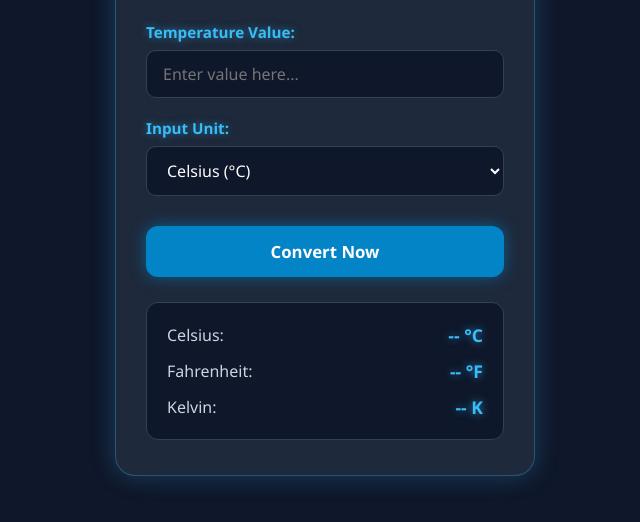
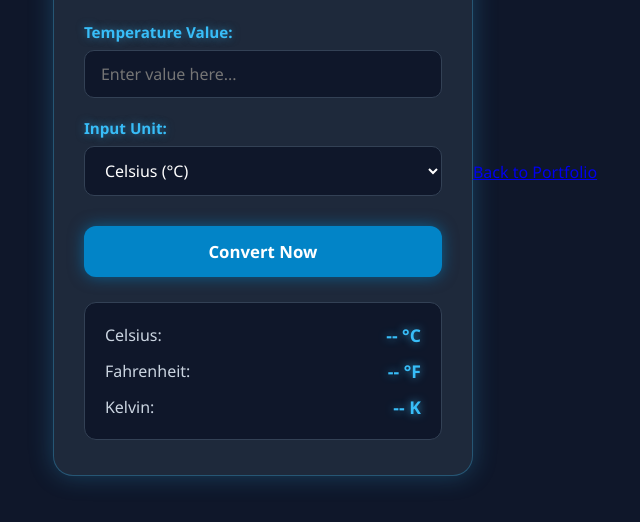
Before and after one commit to Mariam-Mousa223/Temperature-Converter, a plain HTML site: page index.html in a window 1280 px wide. Shown: the part 228-750 px from the top of the page, without its empty margins (315-955 px from the left). Drawn offline with Linux system fonts and the light colour scheme.

Commit message:
Update index.html with back link and clean up
Removed a commented line in the HTML and added a back link to the portfolio.

```diff
--- a/index.html
+++ b/index.html
@@ -10,7 +10,6 @@
 
     <div class="converter-card">
         <h1>Temperature Converter 🌡</h1>
-        <!-- الجملة الإرشادية الجديدة -->
         <p class="subtitle">Enter the temperature and select the unit for instant conversion.</p>
         <div class="form-group">
             <label for="tempInput">Temperature Value:</label>
@@ -46,5 +45,6 @@
     </div>
 
     <script src="temperature.js"></script>
+        <a href="https://mariam-mousa223.github.io/Portfolio/" class="back-link">Back to Portfolio</a>
 </body>
 </html>
```
